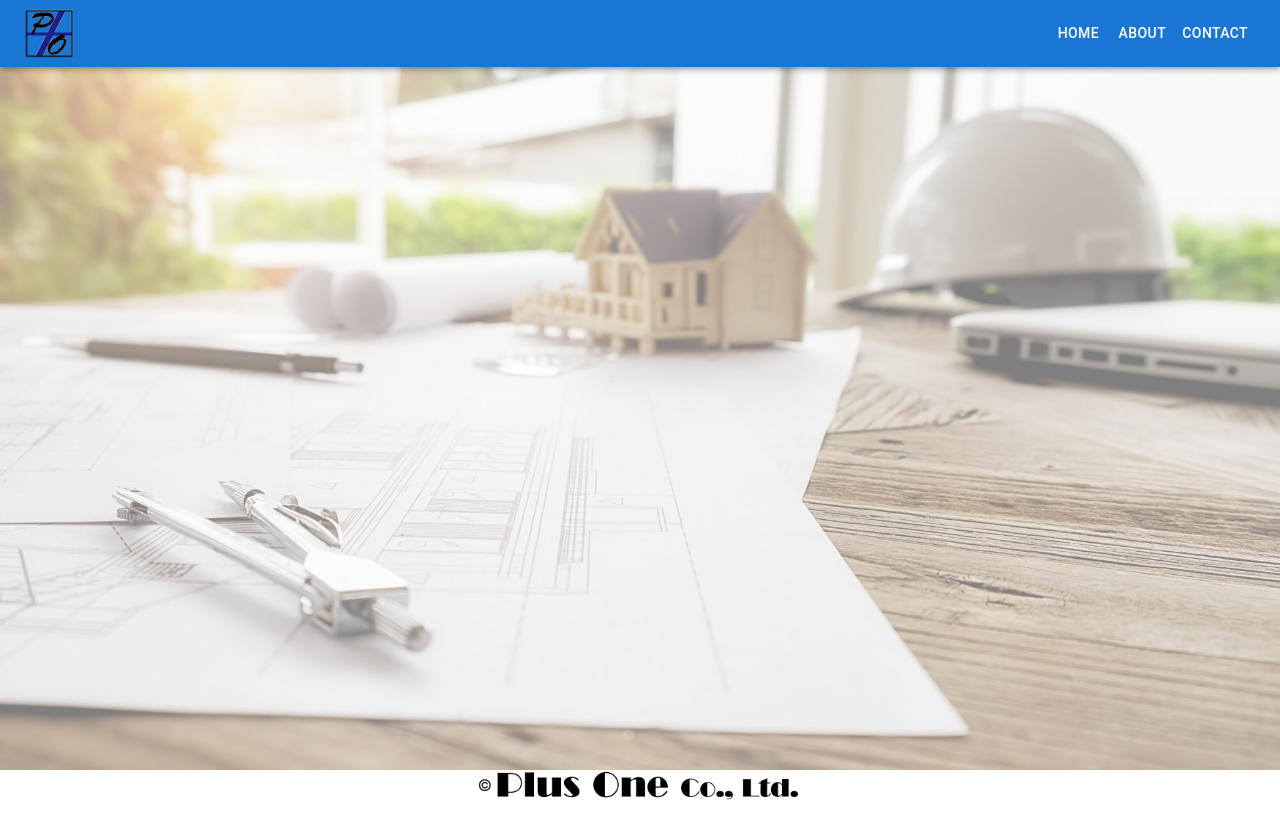
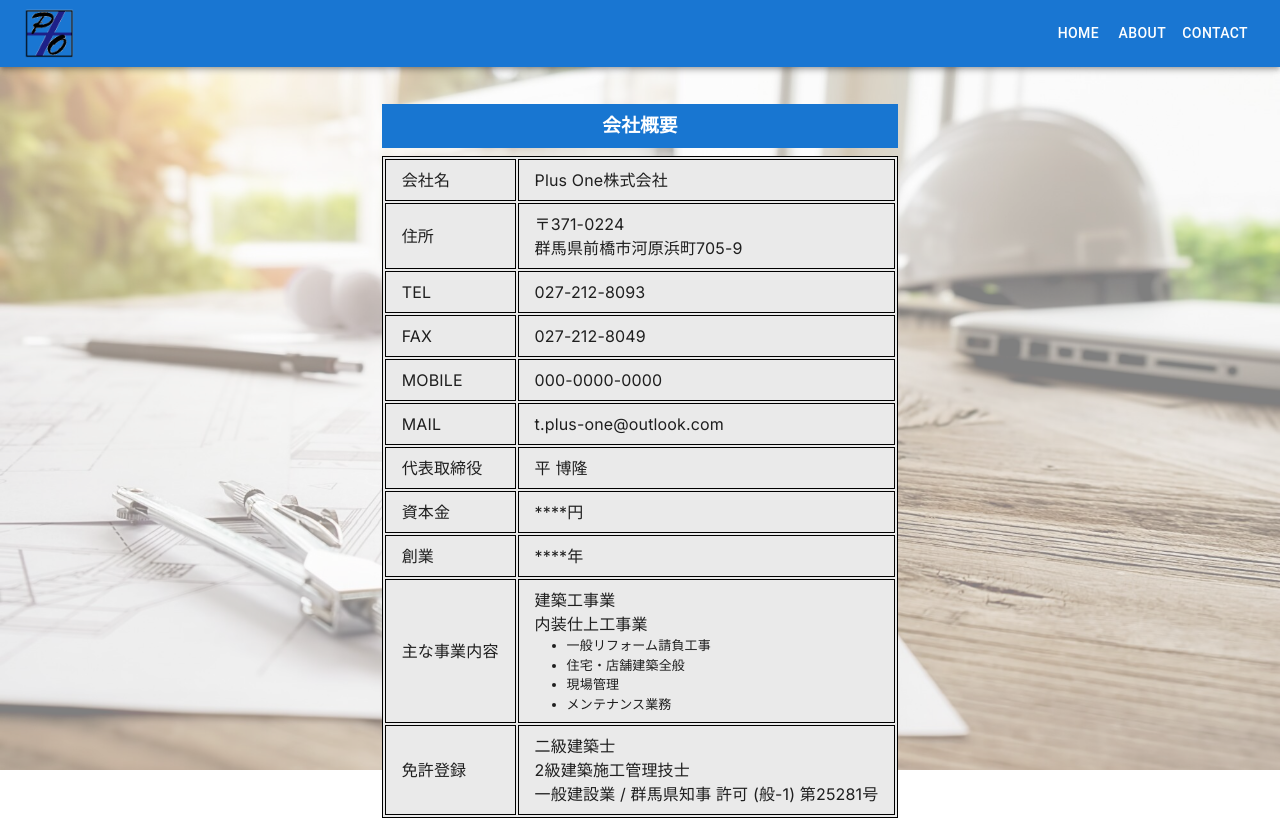
Before and after one commit to no215tyler/plusone_kk, a Next.js app: page /about in a window 1280 px wide. Before the commit the page ends 800 px from the top, so only its background shows below. Built offline with nearby package versions, Linux system fonts and the light colour scheme.

Commit message:
✨ 会社概要

```diff
--- a/components/About.module.css
+++ b/components/About.module.css
@@ -0,0 +1,43 @@
+.container {
+  position: absolute;
+  top: 96px;
+}
+
+.table_title {
+  background-color: #1876D1;
+  color: #FFFFFF;
+  padding: 8px 80px;
+  margin: 8px 0;
+  text-align: center;
+}
+
+.table {
+  border: solid 1px #000000;
+  background-color: #EAEAEA;
+  margin: 8px 0;
+}
+
+.table td {
+  border: solid 1px #000000;
+  padding: 8px 16px;
+  background-color: #EAEAEA;
+}
+
+.table ul {
+  padding: 0 32px;
+  font-size: small;
+}
+
+@media (max-width: 1024px) {
+}
+
+@media (max-width: 648px) {
+  .table td {
+    font-size: 0.75em;
+    padding: 8px 12px;
+  }
+
+  .table ul {
+    font-size: x-small;
+  }
+}
--- a/pages/about.tsx
+++ b/pages/about.tsx
@@ -3,6 +3,7 @@ import DrawerAppBar from '../components/DrawerAppBar'
 import Footer from '../components/Footer'
 import Head from 'next/head'
 import styles from "@/styles/Home.module.css";
+import classes from '../components/About.module.css';
 import { Inter } from 'next/font/google'
 
 const inter = Inter({ subsets: ["latin"] });
@@ -19,6 +20,68 @@ export default function About() {
       <main className={`${styles.main} ${inter.className}`}>
         <DrawerAppBar />
         <img src="hero_image3.jpg" alt="" className={styles.hero_img} />
+        <div className={classes.container}>
+          <h3 className={classes.table_title}>会社概要</h3>
+          <table className={classes.table}>
+            <tr>
+              <td>会社名</td>
+              <td>Plus One株式会社</td>
+            </tr>
+            <tr>
+              <td>住所</td>
+              <td>〒371-0224<br/>群馬県前橋市河原浜町705-9</td>
+            </tr>
+            <tr>
+              <td>TEL</td>
+              <td>027-212-8093</td>
+            </tr>
+            <tr>
+              <td>FAX</td>
+              <td>027-212-8049</td>
+            </tr>
+            <tr>
+              <td>MOBILE</td>
+              <td>000-0000-0000</td>
+            </tr>
+            <tr>
+              <td>MAIL</td>
+              <td>t.plus-one@outlook.com</td>
+            </tr>
+            <tr>
+              <td>代表取締役</td>
+              <td>平 博隆</td>
+            </tr>
+            <tr>
+              <td>資本金</td>
+              <td>****円</td>
+            </tr>
+            <tr>
+              <td>創業</td>
+              <td>****年</td>
+            </tr>
+            <tr>
+              <td>主な事業内容</td>
+              <td>
+                建築工事業<br/>
+                内装仕上工事業
+                <ul>
+                  <li>一般リフォーム請負工事</li>
+                  <li>住宅・店舗建築全般</li>
+                  <li>現場管理</li>
+                  <li>メンテナンス業務</li>
+                </ul>
+              </td>
+            </tr>
+            <tr>
+              <td>免許登録</td>
+              <td>
+                二級建築士<br/>
+                2級建築施工管理技士<br/>
+                一般建設業 / 群馬県知事 許可 (般-1) 第25281号
+              </td>
+            </tr>
+          </table>
+        </div>
         <Footer />
       </main>
     </>
--- a/styles/Home.module.css
+++ b/styles/Home.module.css
@@ -7,6 +7,7 @@
   align-items: center;
   padding-top: 64px;
   min-height: 100vh;
+  width: 100%;
   position: relative;
 }
 
```
